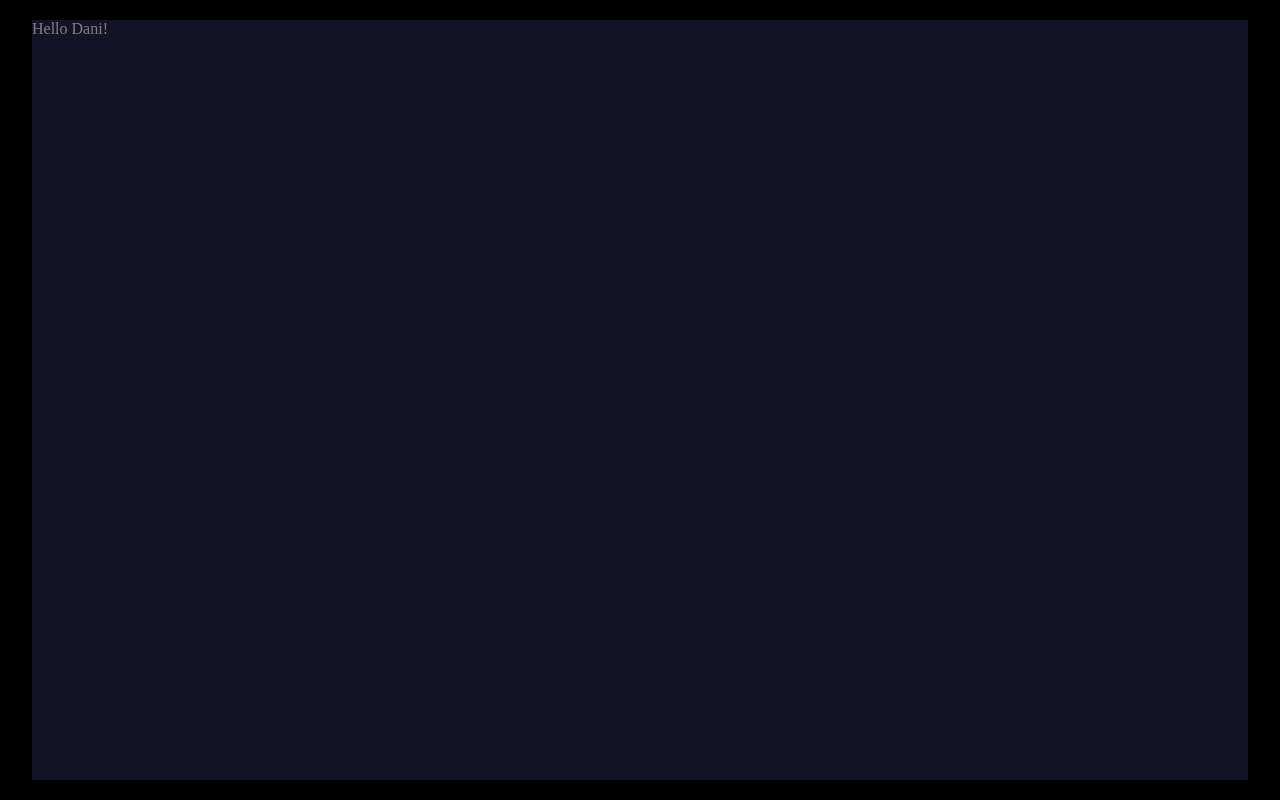
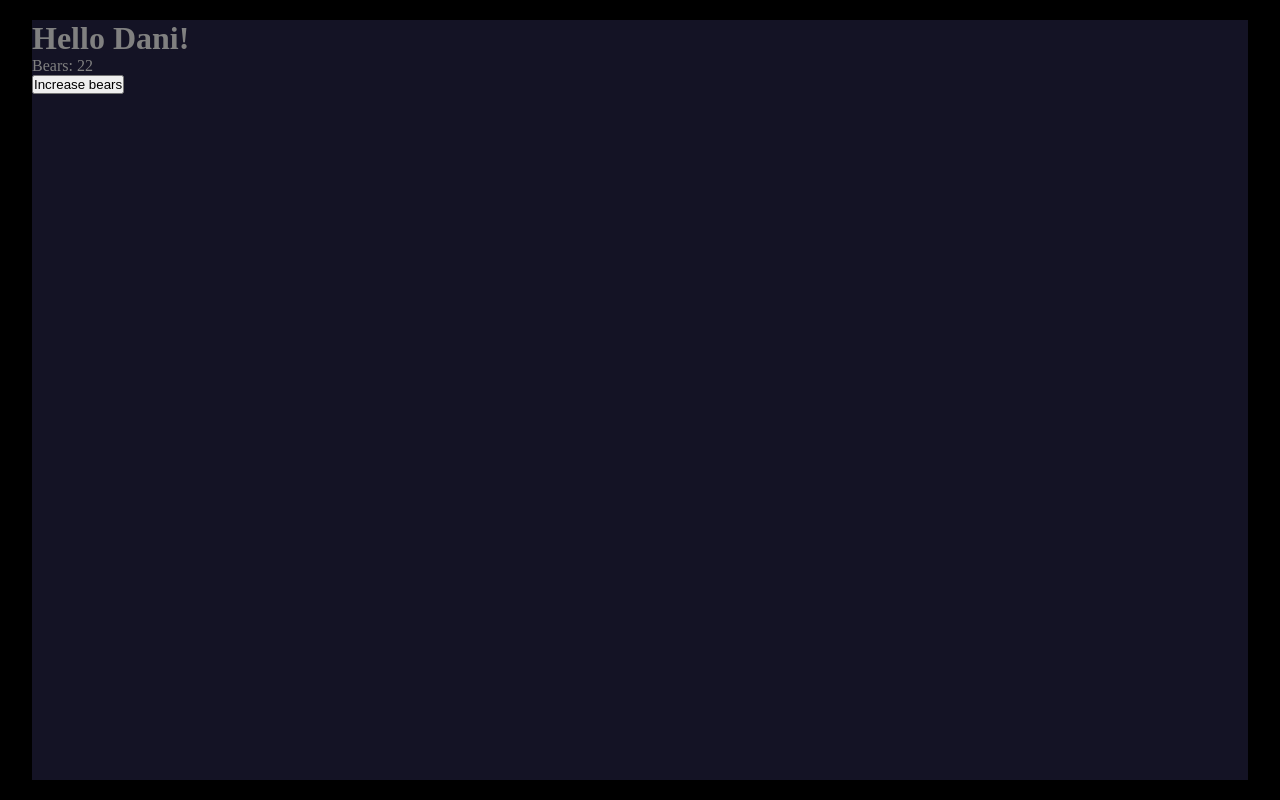
Before and after one commit to danifromecuador/plannywise_draft_4, a React (Vite) app: page / in a window 1280 px wide. Built offline with nearby package versions, Linux system fonts and the light colour scheme.

Commit message:
Install Zustand and Create a test store | setup | root/ |

```diff
--- a/main/App.jsx
+++ b/main/App.jsx
@@ -1,9 +1,14 @@
+import { store } from '../src/store/store'
 import './App.css'
 
 export const App = () => {
+  const { plantStore, animalStore } = store()
+
   return (
     <div className="App">
-      Hello Dani!
+      <h1>Hello Dani!</h1>
+      <p>Bears: {animalStore.bears}</p>
+      <button onClick={() => animalStore.addBear()}>Increase bears</button>
     </div>
   )
 }
--- a/package.json
+++ b/package.json
@@ -11,7 +11,8 @@
   },
   "dependencies": {
     "react": "^18.2.0",
-    "react-dom": "^18.2.0"
+    "react-dom": "^18.2.0",
+    "zustand": "^4.5.2"
   },
   "devDependencies": {
     "@types/react": "^18.2.66",
--- /dev/null
+++ b/src/store/store.js
@@ -0,0 +1,18 @@
+import { create } from "zustand";
+import { devtools } from "zustand/middleware";
+
+const createPlantSlice = () => ({
+  bananas: 13
+})
+
+const createAnimalSlice = (set) => ({
+  bears: 22,
+  addBear: () => set((state) => ({
+    animalStore: { ...state.animalStore, bears: state.animalStore.bears + 1 }
+  }))
+})
+
+export const store = create(devtools((set) => ({
+  plantStore: createPlantSlice(),
+  animalStore: createAnimalSlice(set)
+})))
```
Also changed, not shown: 1 other file (tests, documents, lock files or other folders).
